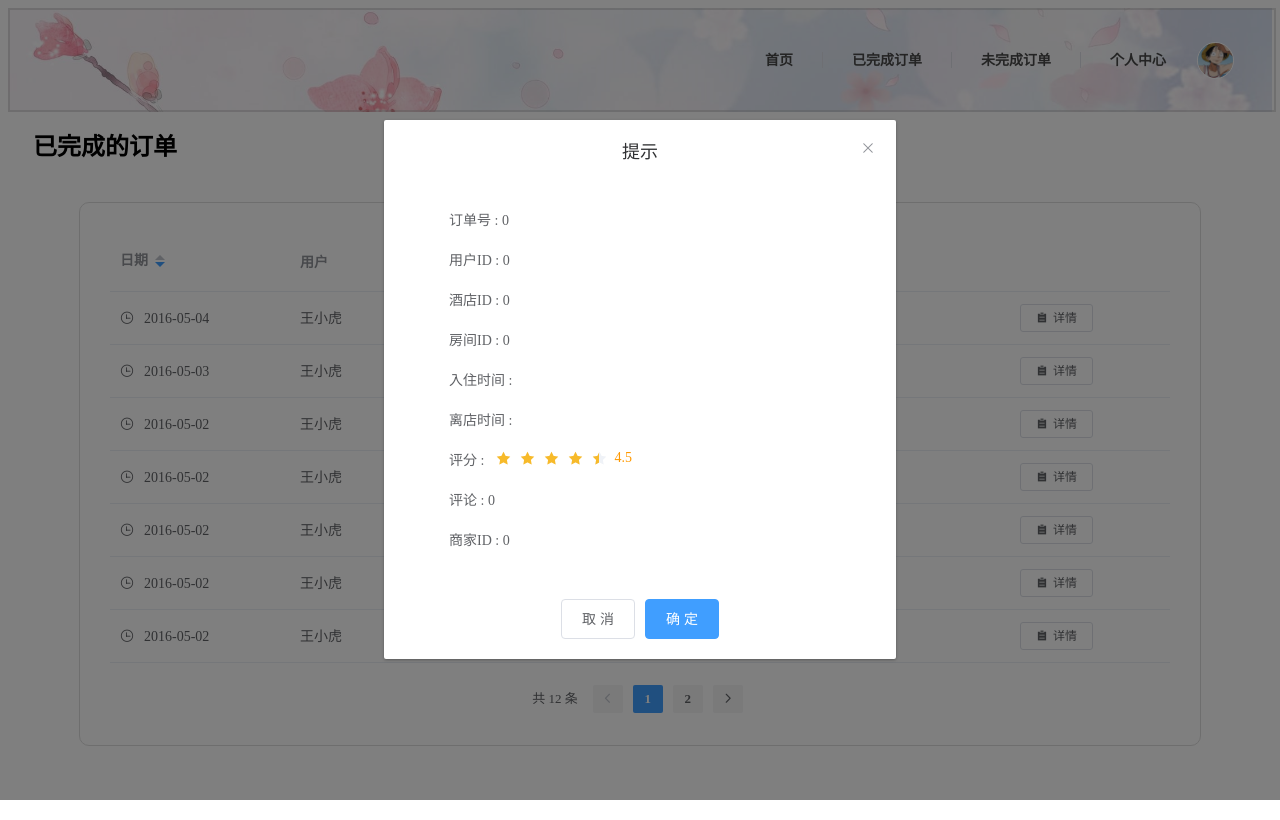
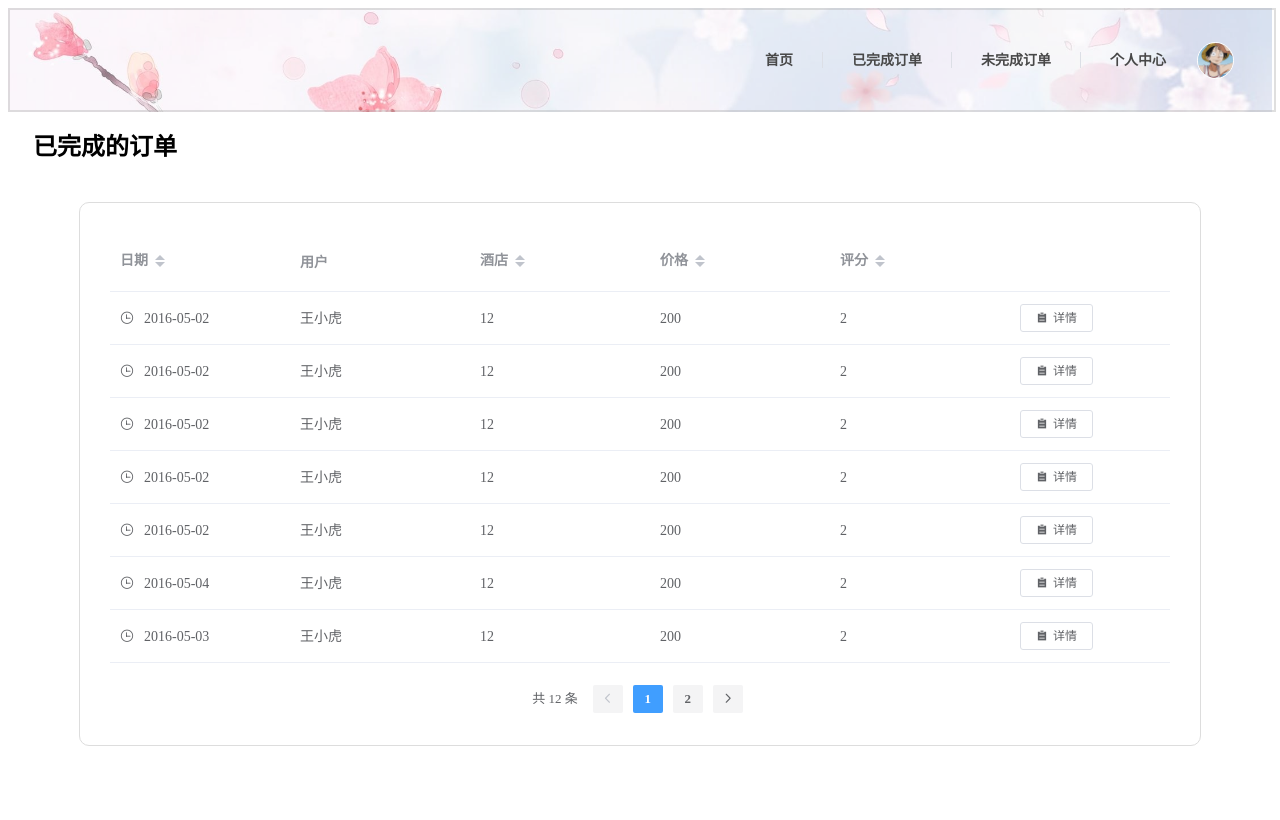
Before and after one commit to PottermoreIron/Airbnb-like-Website, a Vue app: page / in a window 1280 px wide. Built offline with nearby package versions, Linux system fonts and the light colour scheme.

Commit message:
所有页面基本框架搭建完成

```diff
--- a/src/components/content/personalinformation/CompletedPurchaseBar.vue
+++ b/src/components/content/personalinformation/CompletedPurchaseBar.vue
@@ -3,11 +3,7 @@
     <div class="per_show_bar_tital"><b>已完成的订单</b></div>
     <!----------------------- 表格 ------------------------->
     <div class="per_show_bar_table">
-      <el-table
-        :data="tableData"
-        style="width: 100%"
-        :default-sort="{ prop: 'date', order: 'descending' }"
-      >
+      <el-table :data="tableData" style="width: 100%">
         <el-table-column prop="date" label="日期" width="180" sortable>
           <template slot-scope="scope">
             <i class="el-icon-time"></i>
@@ -75,14 +71,14 @@
       </el-pagination>
     </div>
     <el-dialog
-      title="提示"
+      title="订单详情"
       :visible.sync="centerDialogVisible"
-      width="40%"
+      width="550px"
       center
+      @opened="opened"
     >
-      <ShowPurInfor />
+      <ShowPurInfor ref="showPurInfor" />
       <span slot="footer" class="dialog-footer">
-        <el-button @click="centerDialogVisible = false">取 消</el-button>
         <el-button type="primary" @click="centerDialogVisible = false"
           >确 定</el-button
         >
@@ -98,7 +94,7 @@ export default {
   components: { ShowPurInfor },
   data() {
     return {
-      centerDialogVisible: true,
+      centerDialogVisible: false,
       purchaseTotal: 12,
       tableData: [
         {
@@ -107,6 +103,7 @@ export default {
           hotel: 12,
           star: 2,
           price: 200,
+          ep: 4,
         },
         {
           date: "2016-05-02",
@@ -114,6 +111,7 @@ export default {
           hotel: 12,
           star: 2,
           price: 200,
+          ep: 4,
         },
         {
           date: "2016-05-02",
@@ -121,6 +119,7 @@ export default {
           hotel: 12,
           star: 2,
           price: 200,
+          ep: 3,
         },
         {
           date: "2016-05-02",
@@ -128,6 +127,7 @@ export default {
           hotel: 12,
           star: 2,
           price: 200,
+          ep: 3,
         },
         {
           date: "2016-05-02",
@@ -135,6 +135,7 @@ export default {
           hotel: 12,
           star: 2,
           price: 200,
+          ep: 3,
         },
         {
           date: "2016-05-04",
@@ -142,6 +143,7 @@ export default {
           hotel: 12,
           star: 2,
           price: 200,
+          ep: 3,
         },
         {
           date: "2016-05-03",
@@ -149,11 +151,22 @@ export default {
           hotel: 12,
           star: 2,
           price: 200,
+          ep: 3,
         },
       ],
+      x: this.row,
     };
   },
   methods: {
+    // 对话框回调opened
+    opened() {
+      this.$refs.showPurInfor.open(this.x);
+    },
+
+    handleEdit(index, row) {
+      this.centerDialogVisible = true;
+      this.x = row;
+    },
     handleSizeChange(val) {
       console.log(`每页 ${val} 条`);
     },
--- a/src/components/content/personalinformation/UntreatedPurchaseBar.vue
+++ b/src/components/content/personalinformation/UntreatedPurchaseBar.vue
@@ -80,15 +80,34 @@
         style="margin-top: 20px"
       >
       </el-pagination>
+
+      <!-- 对话框 -->
+      <el-dialog
+        title="订单详情"
+        :visible.sync="centerDialogVisible"
+        width="550px"
+        center
+        @opened="opened"
+      >
+        <ShowPurInfor ref="showPurInfor" />
+        <span slot="footer" class="dialog-footer">
+          <el-button type="primary" @click="centerDialogVisible = false"
+            >确 定</el-button
+          >
+        </span>
+      </el-dialog>
     </div>
   </div>
 </template>
 
 <script>
+import ShowPurInfor from "./showcase/ShowPurInfor.vue";
 export default {
   name: "UntreatedPurchaseBar",
+  components: { ShowPurInfor },
   data() {
     return {
+      centerDialogVisible: false,
       purchaseTotal: 12,
       tableData: [
         {
@@ -97,6 +116,7 @@ export default {
           hotel: 12,
           star: 2,
           price: 200,
+          ep: 1,
         },
         {
           date: "2016-05-02",
@@ -104,6 +124,7 @@ export default {
           hotel: 12,
           star: 2,
           price: 200,
+          ep: 1,
         },
         {
           date: "2016-05-02",
@@ -111,6 +132,7 @@ export default {
           hotel: 12,
           star: 2,
           price: 200,
+          ep: 1,
         },
         {
           date: "2016-05-02",
@@ -118,6 +140,7 @@ export default {
           hotel: 12,
           star: 2,
           price: 200,
+          ep: 1,
         },
         {
           date: "2016-05-02",
@@ -125,6 +148,7 @@ export default {
           hotel: 12,
           star: 2,
           price: 200,
+          ep: 1,
         },
         {
           date: "2016-05-04",
@@ -132,6 +156,7 @@ export default {
           hotel: 12,
           star: 2,
           price: 200,
+          ep: 1,
         },
         {
           date: "2016-05-03",
@@ -139,16 +164,38 @@ export default {
           hotel: 12,
           star: 2,
           price: 200,
+          ep: 1,
         },
       ],
+      x: this.row,
     };
   },
   methods: {
     handleEdit(index, row) {
-      console.log(index, row);
+      this.centerDialogVisible = true;
+      this.x = row;
+    },
+    opened() {
+      this.$refs.showPurInfor.open(this.x);
+    },
+    //弹出提示框
+    open(id) {
+      this.$msgbox
+        .confirm("是否确定取消订单", "提示", {
+          confirmButtonText: "确定",
+          cancelButtonText: "取消",
+          type: "warning",
+        })
+        .then(() => {
+          this.$message({
+            type: "success",
+            message: "取消成功!",
+          }).catch(() => {});
+          console.log(id);
+        });
     },
     handleDelete(index, row) {
-      console.log(index, row);
+      this.open(row.name);
     },
     handleSizeChange(val) {
       console.log(`每页 ${val} 条`);
--- a/src/components/content/personalinformation/showcase/ChangeMes.vue
+++ b/src/components/content/personalinformation/showcase/ChangeMes.vue
@@ -6,15 +6,15 @@
       <el-divider class="splitline"></el-divider>
       <div class="information_bar">
         用户名:<br />
-        <input type="text" v-model="changeName" class="text_bar" />
+        <el-input v-model="changeName" class="text_bar"> </el-input>
       </div>
       <div class="information_bar">
         手机号码:<br />
-        <input type="text" v-model="changePhoneNumber" class="text_bar" />
+        <el-input v-model="changePhoneNumber" class="text_bar"> </el-input>
       </div>
       <div class="information_bar">
         身份证号码:<br />
-        <input type="text" v-model="changeIdCardNumber" class="text_bar" />
+        <el-input v-model="changeIdCardNumber" class="text_bar"> </el-input>
       </div>
       <el-divider class="splitline"></el-divider>
       <div class="information_bar">
@@ -86,7 +86,6 @@ export default {
       this.$emit("exitchangebar");
     },
     open() {
-      console.log("jaaj");
       this.$msgbox
         .confirm("是否确定修改信息", "提示", {
           confirmButtonText: "确定",
--- a/src/components/content/personalinformation/showcase/ShowPurInfor.vue
+++ b/src/components/content/personalinformation/showcase/ShowPurInfor.vue
@@ -1,13 +1,25 @@
 <template>
   <div class="div_out">
-    <span class="inform">订单号 : {{ purchaseId }}</span>
-    <span class="inform">用户ID : {{ userId }}</span>
-    <span class="inform">酒店ID : {{ hotel }}</span>
-    <span class="inform">房间ID : {{ room }}</span>
-    <span class="inform">入住时间 : {{ startDay }}</span>
-    <span class="inform">离店时间 : {{ endDay }}</span>
+    <div class="div_in_left">
+      <span class="inform">订单号 : </span>
+      <span class="inform">用户ID : </span>
+      <span class="inform">酒店ID : </span>
+      <span class="inform">房间ID : </span>
+      <span class="inform">入住时间 : </span>
+      <span class="inform">离店时间 : </span>
+      <span class="inform">商家ID : </span>
+      <span class="inform">评分 : </span>
+      <span class="inform">评论 : </span>
+    </div>
+    <div class="div_in_right">
+      <span class="inform">{{ purchaseId }}</span>
+      <span class="inform">{{ userId }}</span>
+      <span class="inform">{{ hotel }}</span>
+      <span class="inform">{{ room }}</span>
+      <span class="inform">{{ startDay }}</span>
+      <span class="inform">{{ endDay }}</span>
+      <span class="inform">{{ ep }}</span>
       <div class="star_div">
-      <span class="inform">评分 : </span>
         <el-rate
           v-model="star"
           disabled
@@ -17,9 +29,8 @@
         >
         </el-rate>
       </div>
-
-    <span class="inform">评论 : {{ userId }}</span>
-    <span class="inform">商家ID : {{ ep }}</span>
+      <span class="inform">{{ comment }}</span>
+    </div>
   </div>
 </template>
 <script>
@@ -27,33 +38,51 @@ export default {
   name: "ShowPurInfor",
   data() {
     return {
-      purchaseId: 0,
-      userId: 0,
-      ep: 0,
-      hotel: 0,
-      room: 0,
-      startDay: "",
-      endDay: "",
-      star: 4.5,
-      comment: "",
+      // purchaseId: 123124,
+      // userId: 123,
+      // ep: 231,
+      // hotel: 2321,
+      // room: 234,
+      // startDay: "2020-06-14",
+      // endDay: "2020-06-18",
+      // star: 4.5,
+      // comment: "房间很不错aaaaaaaaaaaaaaaaaaaaasssssssssssssssssssss",
     };
   },
-  methods: {},
+  methods: {
+    open(x) {
+      console.log(x.ep);
+    },
+  },
 };
 </script>
 <style scoped>
 .div_out {
   margin-left: 30px;
   display: flex;
+  justify-content: center;
+}
+.div_in_left {
+  display: flex;
   flex-flow: column;
   align-items: flex-start;
+  width: 150px;
+}
+.div_in_right {
+  width: 200px;
+  display: flex;
+  flex-flow: column;
+  align-items: center;
 }
 .inform {
-  margin: 10px;
+  height: 16px;
+  margin: 8px;
 }
 .star_div {
   display: flex;
   justify-content: flex-start;
   align-items: center;
+  height: 16px;
+  margin: 8px;
 }
 </style>
```
Lines whose indentation alone changed are shown as unchanged.
